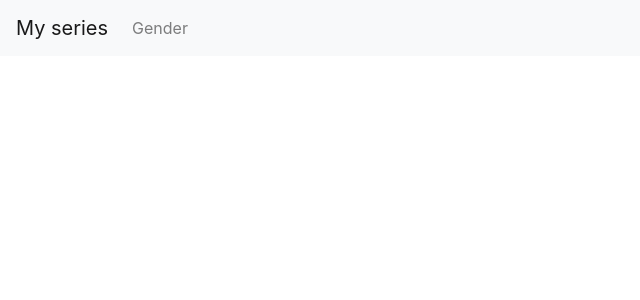
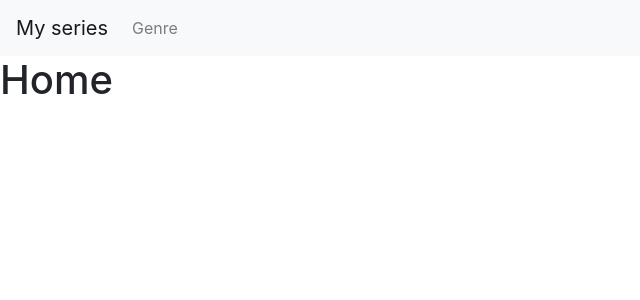
Before and after one commit to uiansol/my-series, a React (Create React App) app: page / in a window 1280 px wide. Shown: the top 300 px of the page, without its empty margins (0-640 px from the left). Built offline with nearby package versions, Linux system fonts and the light colour scheme.

Commit message:
Using router to change pages

```diff
--- a/package.json
+++ b/package.json
@@ -9,6 +9,7 @@
     "bootstrap": "^4.4.1",
     "react": "^16.13.1",
     "react-dom": "^16.13.1",
+    "react-router-dom": "^5.1.2",
     "react-scripts": "3.4.0",
     "reactstrap": "^8.4.1"
   },
--- a/src/App.js
+++ b/src/App.js
@@ -1,11 +1,27 @@
 import React from 'react'
 import Header from './Header'
+import {
+  BrowserRouter as Router,
+  Route
+} from 'react-router-dom'
+
+const Home = () => {
+  return <h1>Home</h1>
+}
+
+const Genres = () => {
+  return <h1>Genres</h1>
+}
 
 function App () {
   return (
-    <div>
-      <Header />
-    </div>
+    <Router>
+      <div>
+        <Header />
+        <Route path='/' exact component={Home} />
+        <Route path='/genres' component={Genres} />
+      </div>
+    </Router>
   )
 }
 
--- a/src/Header.js
+++ b/src/Header.js
@@ -8,6 +8,7 @@ import {
   NavLink,
   NavbarToggler
 } from 'reactstrap'
+import { Link } from 'react-router-dom'
 
 const Header = () => {
   const [open, setOpen] = useState(false)
@@ -17,12 +18,12 @@ const Header = () => {
 
   return (
     <Navbar color='light' light expand='md'>
-      <NavbarBrand>My series</NavbarBrand>
+      <NavbarBrand tag={Link} to='/'>My series</NavbarBrand>
       <NavbarToggler onClick={toogle} />
       <Collapse isOpen={open} navbar>
         <Nav className='m1-auto' navbar>
           <NavItem>
-            <NavLink href='/'>Gender</NavLink>
+            <NavLink tag={Link} to='/genres'>Genre</NavLink>
           </NavItem>
         </Nav>
       </Collapse>
```
Also changed, not shown: 1 other file (tests, documents, lock files or other folders).
